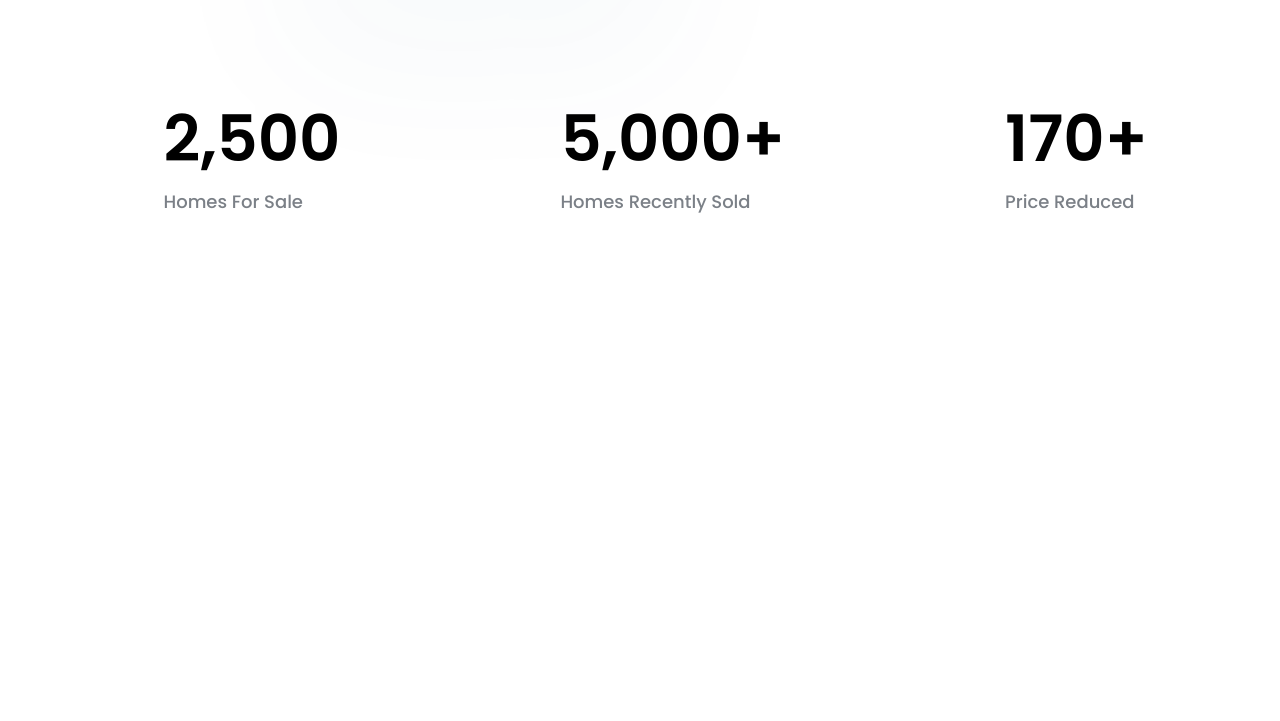
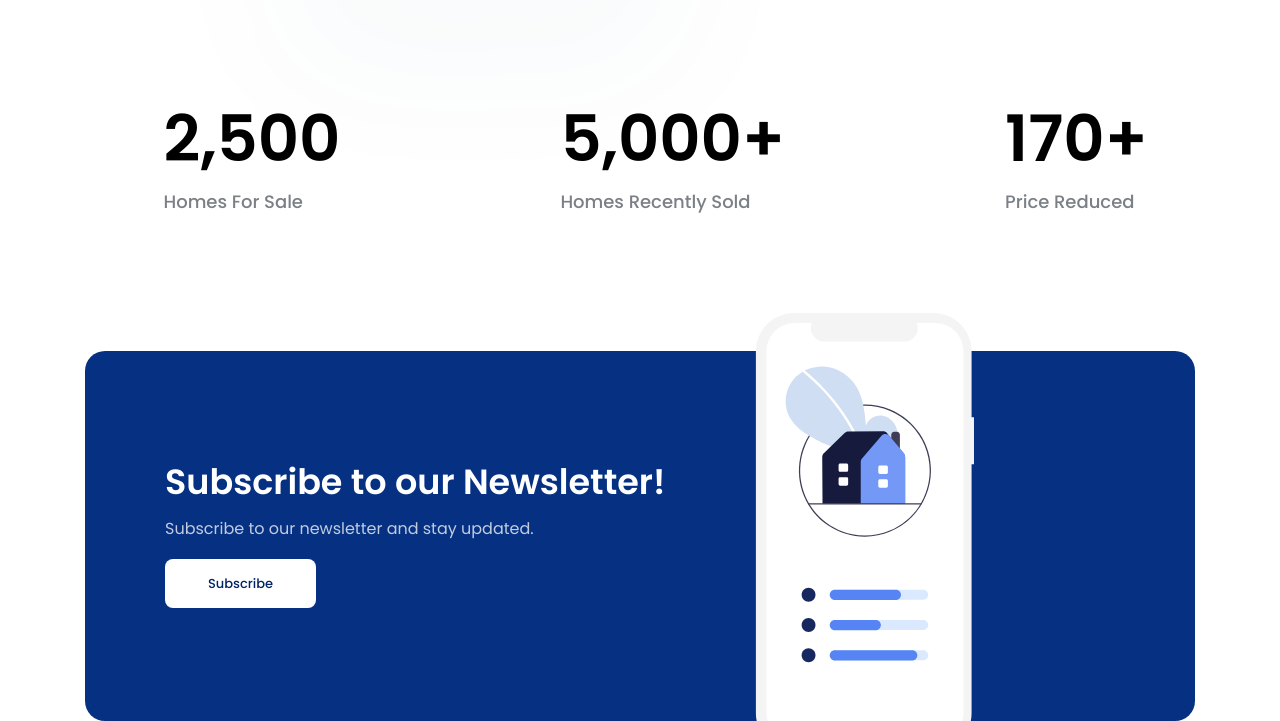
Before and after one commit to truonggiang123/CSS_Project_1, a plain HTML site: page index.html in a window 1280 px wide. Shown: the part 3169-3890 px from the top of the page. Before the commit the page ends 3430 px from the top, so only its background shows below. Drawn offline with Linux system fonts and the light colour scheme.

Commit message:
subscribe

```diff
--- a/assets/css/styles.css
+++ b/assets/css/styles.css
@@ -486,3 +486,57 @@ a{
     font-style: normal;
     font-weight: 500;
   }
+
+  /* ============= subscription ==============  */
+  .subscription .container{
+    margin-top: 90px;
+    display: flex;
+    align-items: center;
+    height: 370px;
+    background: #063183;
+    border-radius: 20px;
+    position: relative;
+  }
+
+  .subscription .info{
+    margin: 0px 90px 0px 80px;
+  }
+
+  .subscription .info h2{
+    color: #FFF;
+    font-style: normal;
+    font-size: 3.5rem;
+    font-weight: 600;
+    line-height: 1;
+  }
+
+  .subscription .info h2{
+    color: #FFF;
+    font-style: normal;
+    font-size: 3.5rem;
+    font-weight: 600;
+    line-height: 1;
+  }
+
+  .subscription .info p{
+    color: #FFF;
+    font-size: 1.6rem;
+    font-weight: 400;
+    line-height: 1.9;
+    margin: 15px 0px;
+    opacity: 0.75;
+  }
+
+  .subscription .info .btn{
+    min-width: 151px;
+    background: #FFF;
+    color: #002366;
+    font-size: 1.3rem;
+    font-weight: 500;
+  }
+
+  .subscription  img{
+    position: absolute;
+    bottom: 0px;
+    right: 221px;
+  }
--- a/index.html
+++ b/index.html
@@ -266,6 +266,17 @@
                     </div>
                 </div>
             </div>
+            <!-- subscription -->
+            <div class="subscription">
+                <div class="container">
+                    <div class="info">
+                        <h2>Subscribe to our Newsletter!</h2>
+                        <p>Subscribe to our newsletter and stay updated.</p>
+                        <a href="#!" class="btn">Subscribe</a>
+                    </div>
+                    <img src="./assets/img/subcript.svg" alt="Subscribe to our Newsletter!">
+                </div>
+            </div>
         </div>
     </main>
 </body>
```
Also changed, not shown: assets/img/subcript.svg (added).
